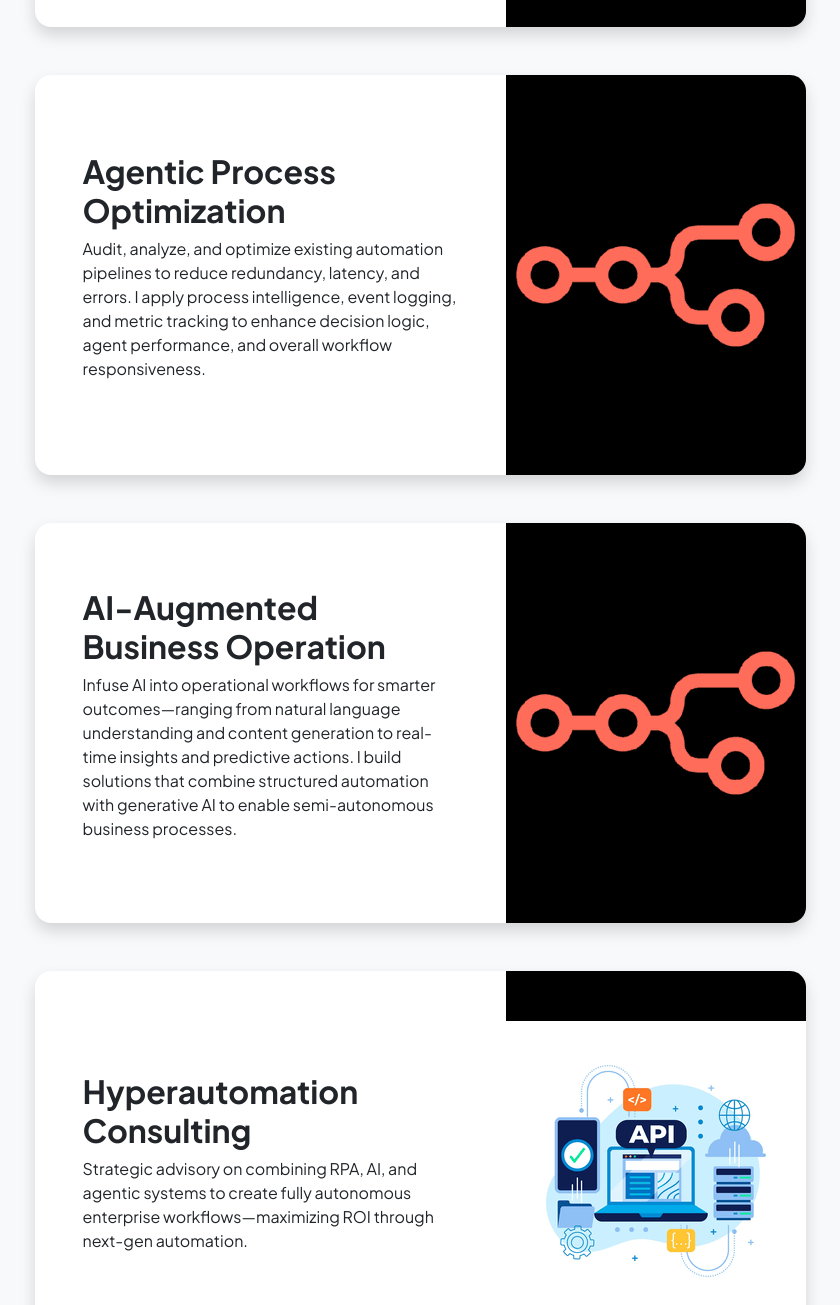
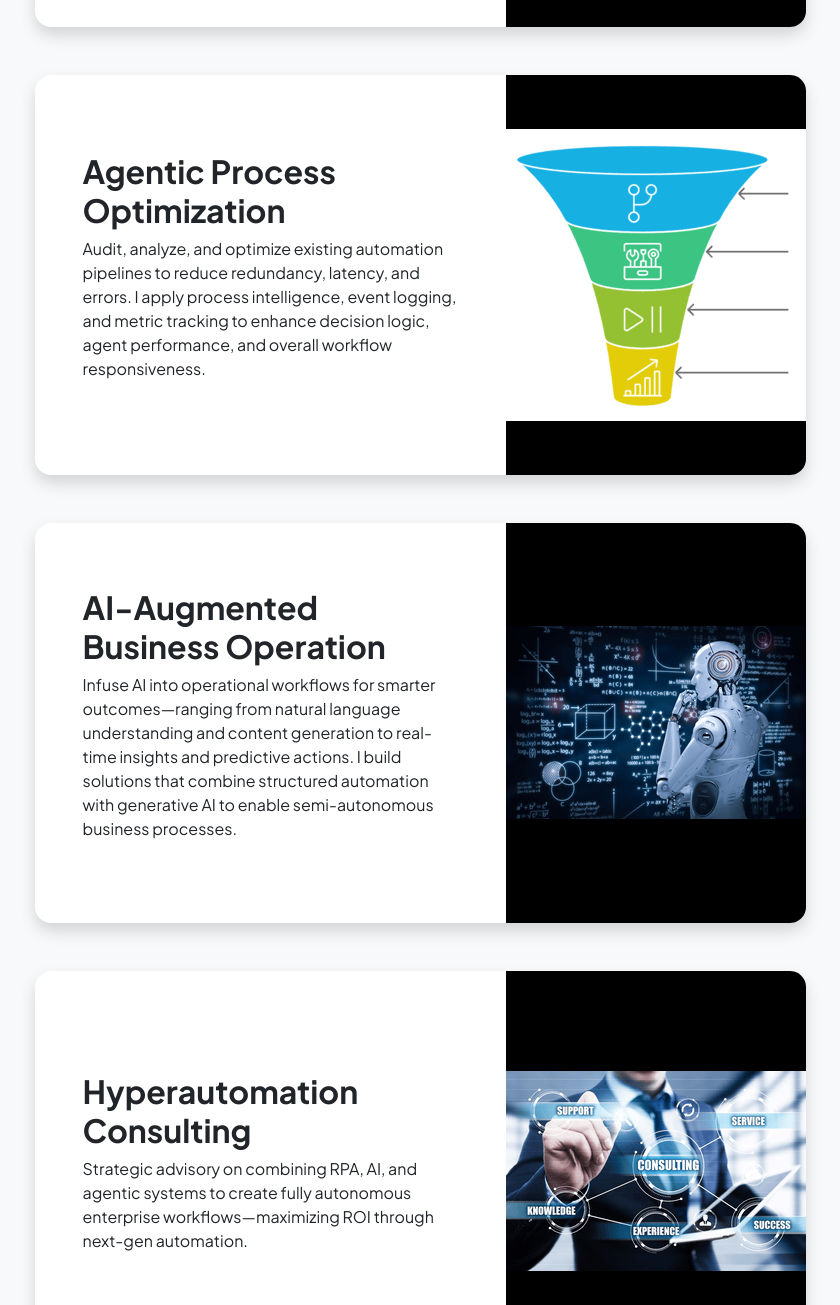
Before and after one commit to akram6043/akram6043.github.io, a plain HTML site: page projects.html in a window 1280 px wide. Shown: the part 1495-2800 px from the top of the page, without its empty margins (220-1060 px from the left). Drawn offline with nearby package versions, Linux system fonts and the light colour scheme.

Commit message:
Update projects.html

```diff
--- a/projects.html
+++ b/projects.html
@@ -62,7 +62,7 @@
                                             <h2 class="fw-bolder">Custom Agent Development</h2>
                                             <p>Develop intelligent, task-specific agents capable of reasoning, decision-making, and autonomous execution. From lead qualification bots to data enrichment agents, I build systems that act independently based on goals, context, and feedback loops using LLMs, vector stores, and retrieval-augmented generation.</p>
                                         </div>
-                                        <img class="img-fluid" src="assets/n8n.png" alt="..." />
+                                        <img class="img-fluid" src="assets/custom.png" alt="..." />
                                     </div>
                                 </div>
                             </div>
@@ -86,7 +86,7 @@
                                             <h2 class="fw-bolder">Agentic Process Optimization</h2>
                                             <p>Audit, analyze, and optimize existing automation pipelines to reduce redundancy, latency, and errors. I apply process intelligence, event logging, and metric tracking to enhance decision logic, agent performance, and overall workflow responsiveness.</p>
                                         </div>
-                                        <img class="img-fluid" src="assets/n8n.png" alt="..." />
+                                        <img class="img-fluid" src="assets/process.png" alt="..." />
                                     </div>
                                 </div>
                             </div>
@@ -98,7 +98,7 @@
                                             <h2 class="fw-bolder">AI-Augmented Business Operation</h2>
                                             <p>Infuse AI into operational workflows for smarter outcomes—ranging from natural language understanding and content generation to real-time insights and predictive actions. I build solutions that combine structured automation with generative AI to enable semi-autonomous business processes.</p>
                                         </div>
-                                        <img class="img-fluid" src="assets/n8n.png" alt="..." />
+                                        <img class="img-fluid" src="assets/augment.png" alt="..." />
                                     </div>
                                 </div>
                             </div>
@@ -110,7 +110,7 @@
                                             <h2 class="fw-bolder">Hyperautomation Consulting</h2>
                                             <p>Strategic advisory on combining RPA, AI, and agentic systems to create fully autonomous enterprise workflows—maximizing ROI through next-gen automation.</p>
                                         </div>
-                                        <img class="img-fluid" src="assets/API.png" alt="..." />
+                                        <img class="img-fluid" src="assets/consulting.png" alt="..." />
                                     </div>
                                 </div>
                             </div>
```
